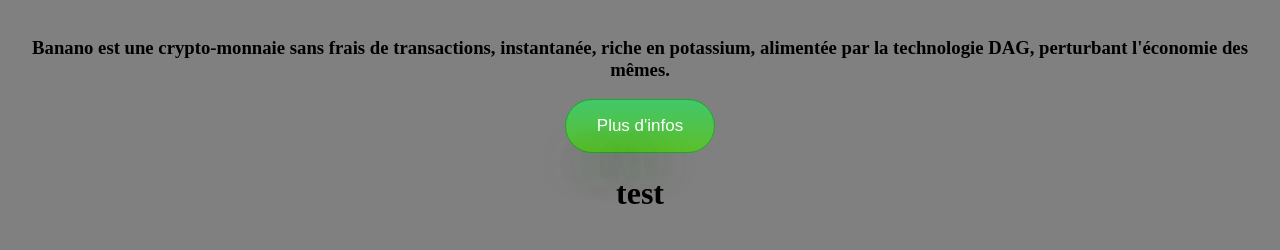
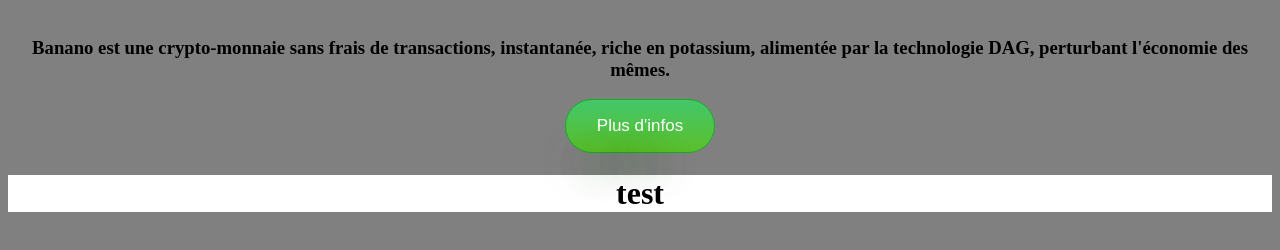
Before and after one commit to MyEcoriap/Site, a plain HTML site: page home.html in a window 1280 px wide. Shown: the part 60-310 px from the top of the page. Drawn offline with Linux system fonts and the light colour scheme.

Commit message:
Update home.css

```diff
--- a/css/home.css
+++ b/css/home.css
@@ -6,3 +6,7 @@ body {
 img.logotop {
   height: 30px;
 }
+
+div.infos {
+  background: white;
+}
```
